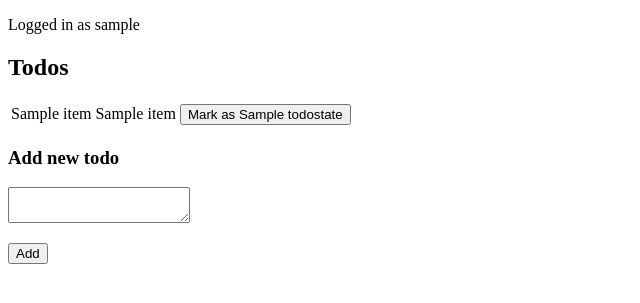
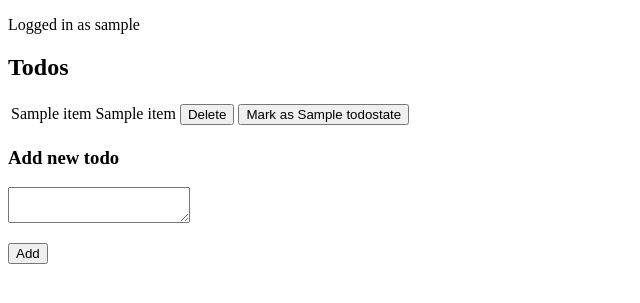
Before and after one commit to Tuupertunut/TodoApp, a Flask app: template templates/todolist.html in a window 1280 px wide. Shown: the top 303 px of the page, without its empty margins (0-640 px from the left). Run offline with Flask 3, Linux system fonts and the light colour scheme; the template is opened without the code that fills it: most values are stand-ins (such as "Sample title", 1, 10 or a date in 2020).

Commit message:
Implement todo deletion

```diff
--- a/app.py
+++ b/app.py
@@ -146,3 +146,22 @@ def evolve_todo(todo_id):
         return abort(repr(error))
 
     return redirect("/todos")
+
+
+@app.route("/todos/delete/<int:todo_id>", methods=["POST"])
+def delete_todo(todo_id):
+    check_csrf()
+    user_id = session["user_id"]
+
+    try:
+        db = sqlite3.connect("database.db")
+        db.execute(
+            "DELETE FROM todoitems WHERE id = ? AND user_id = ?",
+            [todo_id, user_id],
+        )
+        db.commit()
+        db.close()
+    except Exception as error:
+        return abort(repr(error))
+
+    return redirect("/todos")
--- a/templates/todolist.html
+++ b/templates/todolist.html
@@ -13,6 +13,12 @@
         <tr>
             <td>{{ item[1] }}</td>
             <td>{{ item[3] }}</td>
+            <td>
+                <form action="/todos/delete/{{ item[0] }}" method="post">
+                    <input type="hidden" name="csrf_token" value="{{ session.csrf_token }}" />
+                    <input type="submit" value="Delete" />
+                </form>
+            </td>
             {% if item[2] != max_todostate_id %}
             <td>
                 <form action="/todos/evolve/{{ item[0] }}" method="post">
```
